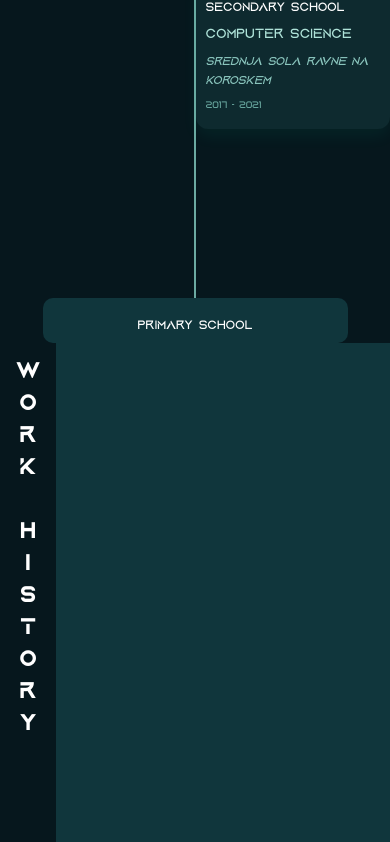
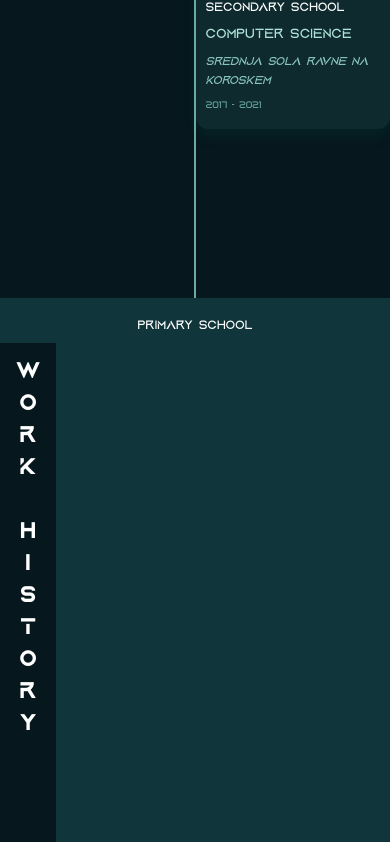
Before and after one commit to AnzeFric/NewWeb, a Next.js app: page / in a window 390 px wide. Shown: the part 1345-2187 px from the top of the page. Built offline with nearby package versions, Linux system fonts and the light colour scheme.

Commit message:
Expanded primary school container to full width

```diff
--- a/src/constants/styles/components/home/education-styles.module.css
+++ b/src/constants/styles/components/home/education-styles.module.css
@@ -49,7 +49,7 @@
     padding: 16px 30px;
     border-radius: 10px;
     background: #10363c;
-    width: 20%;
+    width: 100%;
     text-align: center;
     color: white;
     font-size: 1rem;
@@ -95,7 +95,6 @@
     }
 
     .primarySchool {
-        width: 50%;
         padding: 12px 20px;
     }
 
@@ -128,7 +127,6 @@
     }
 
     .primarySchool {
-        width: 70%;
         padding: 8px 16px;
     }
 
```
